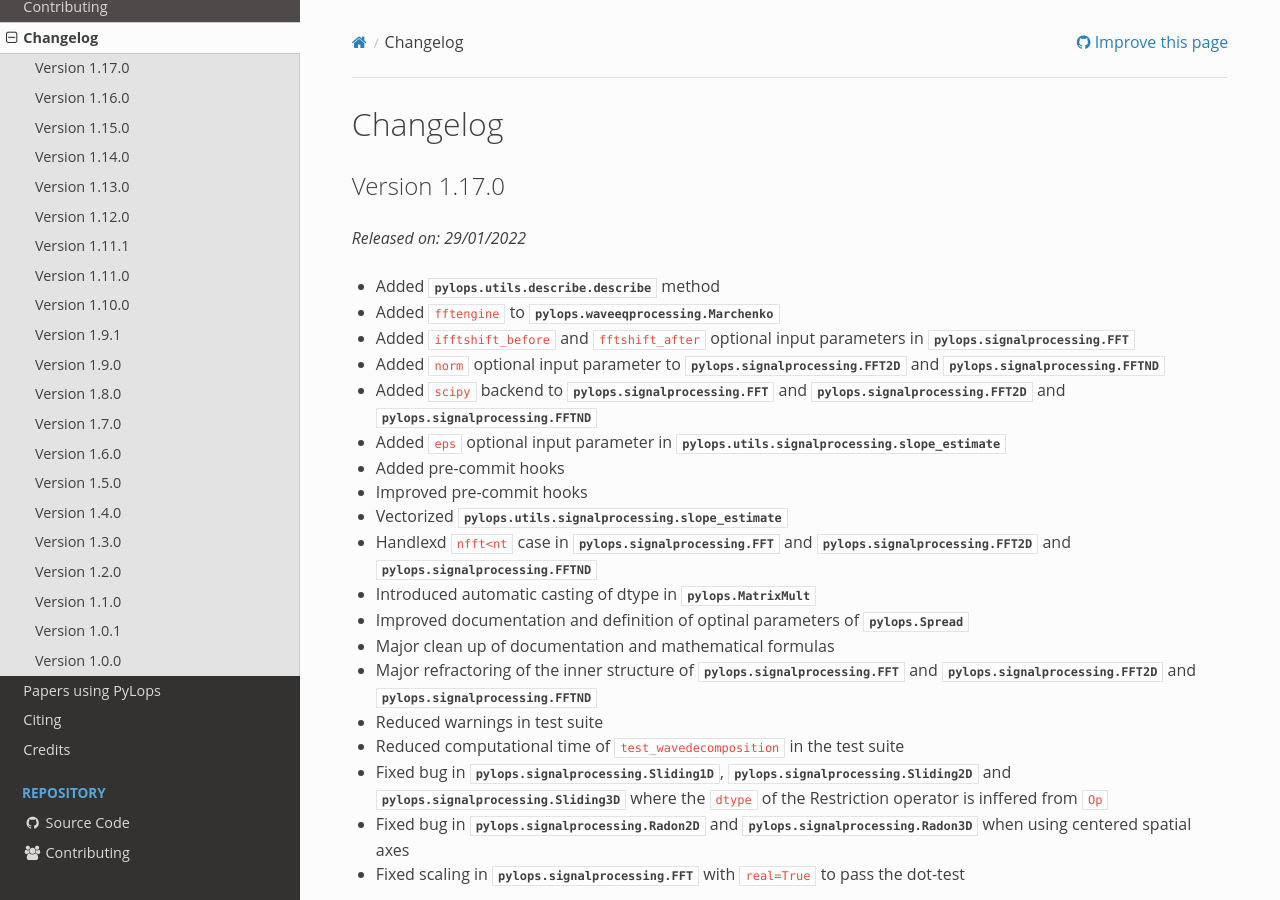
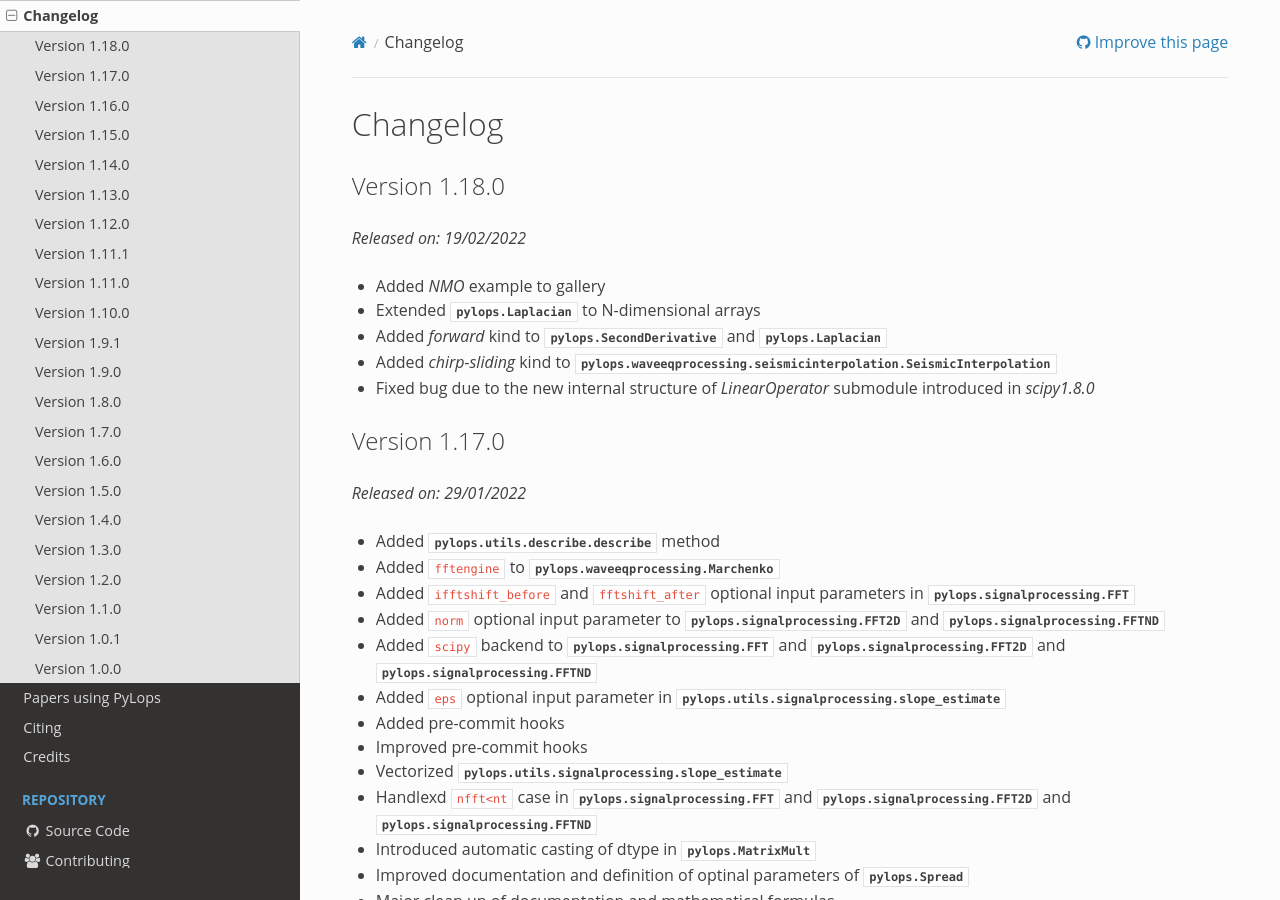
Before and after one commit to PyLops/pylops, a Sphinx documentation site: the page built from docs/source/changelog.rst, in a window 1280 px wide and 900 px high. Built offline with Sphinx 7.4.7 and the Read the Docs theme 2.0.0, drawn with Linux system fonts in a browser that asks for light colours; pages that are not in the unit, such as notebooks, are missing from menus; the version number could not be read and is left out; comment, search, counter and statistics services are not loaded.

Commit message:
Prepare for v1.18.0

```diff
--- a/docs/source/changelog.rst
+++ b/docs/source/changelog.rst
@@ -2,6 +2,19 @@
 
 Changelog
 =========
+
+Version 1.18.0
+--------------
+
+*Released on: 19/02/2022*
+
+* Added `NMO` example to gallery
+* Extended :py:func:`pylops.Laplacian` to N-dimensional arrays
+* Added `forward` kind to :py:class:`pylops.SecondDerivative` and
+  :py:func:`pylops.Laplacian`
+* Added `chirp-sliding` kind to :py:func:`pylops.waveeqprocessing.seismicinterpolation.SeismicInterpolation`
+* Fixed bug due to the new internal structure of `LinearOperator` submodule introduced in `scipy1.8.0`
+
 
 Version 1.17.0
 --------------
--- a/environment-dev.yml
+++ b/environment-dev.yml
@@ -5,6 +5,7 @@ channels:
   - numba
 dependencies:
   - python>=3.6.4
+  - pip
   - numpy>=1.15.0
   - scipy>=1.4.0
   - pyfftw
```
Also changed, not shown: CHANGELOG.md (+9 -1 lines), MIGRATION_V1_V2.md (added, +10 -0 lines).
